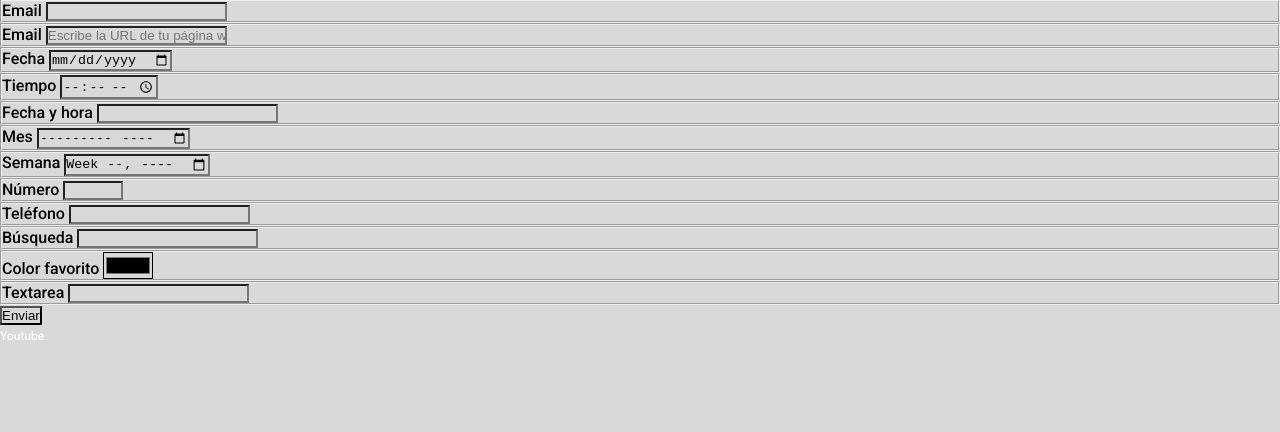
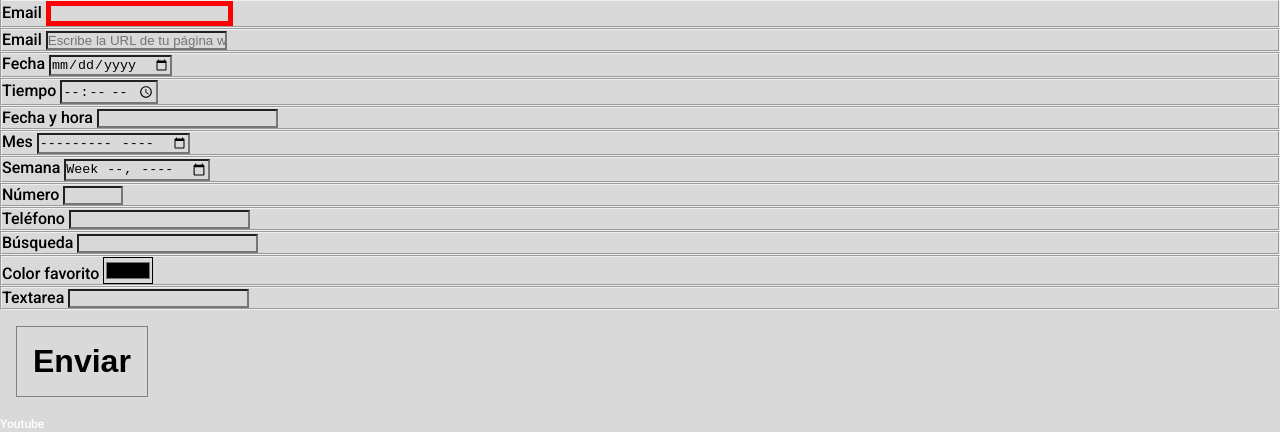
Before and after one commit to Barallobre/PruebaHTML_CSS, a website: page www/contacto.html in a window 1280 px wide. Shown: the part 432-864 px from the top of the page. Before the commit the page ends 800 px from the top, so only its background shows below. Drawn offline with Linux system fonts and the light colour scheme.

Commit message:
terminado

```diff
--- a/www/styles/styles.css
+++ b/www/styles/styles.css
@@ -106,3 +106,16 @@ tr:nth-child(even) {
   background-color: yellow;
   color: red;
 }
+input:required {
+  border: 5px solid red;
+}
+button {
+  font-weight: 900;
+  font-size: 2rem;
+  margin: 1rem;
+  padding: 1rem;
+  border: 1px solid grey;
+}
+button:active {
+  box-shadow: inset 10px 10px 20px black;
+}
```
